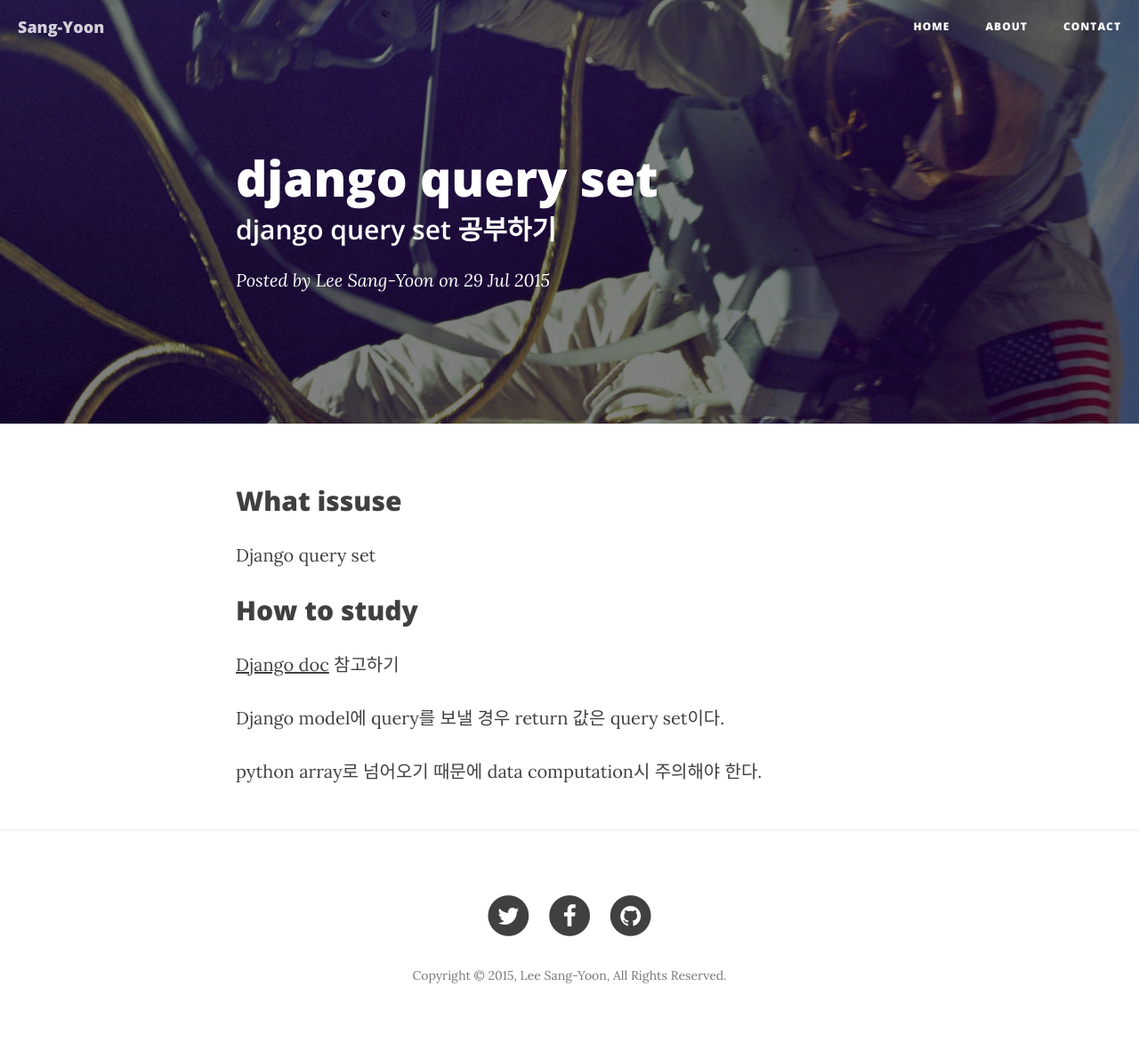
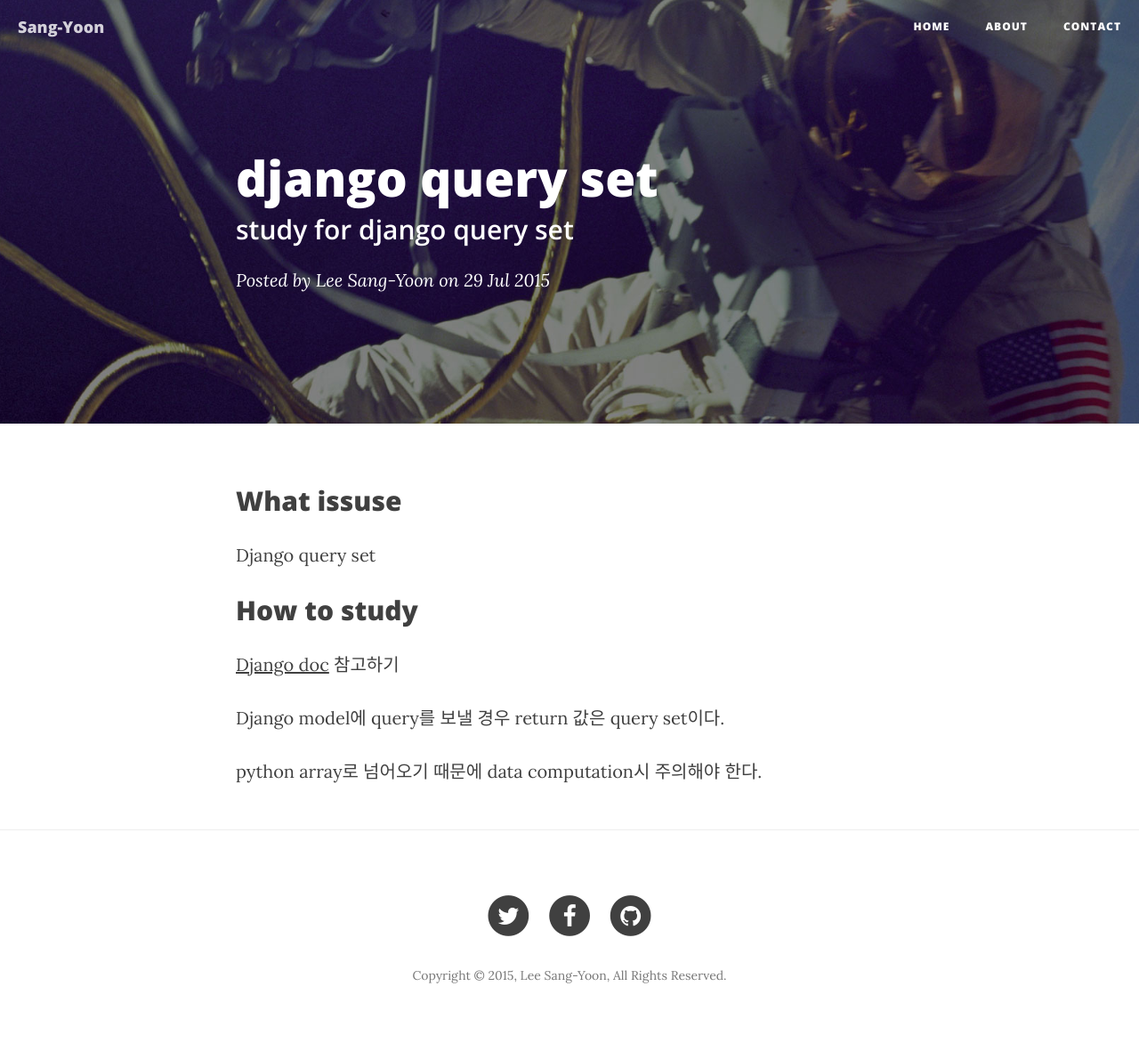
Before and after one commit to pinetree408/pinetree408.github.io, a Jekyll site: the page built from _posts/2015-07-29-django-query-set.md, in a window 1280 px wide. Shown: the whole page at 89% size. Built offline with Jekyll 4.4.1, drawn with Linux system fonts in a browser that asks for light colours; nearby versions of some CDN libraries.

Commit message:
Change 2015 07 29 posting

```diff
--- a/_posts/2015-07-29-django-query-set.md
+++ b/_posts/2015-07-29-django-query-set.md
@@ -1,7 +1,7 @@
 ---
 layout: post
 maintitle: django query set
-subtitle: django query set 공부하기
+subtitle: study for django query set
 ---
 
 ## What issuse
```
